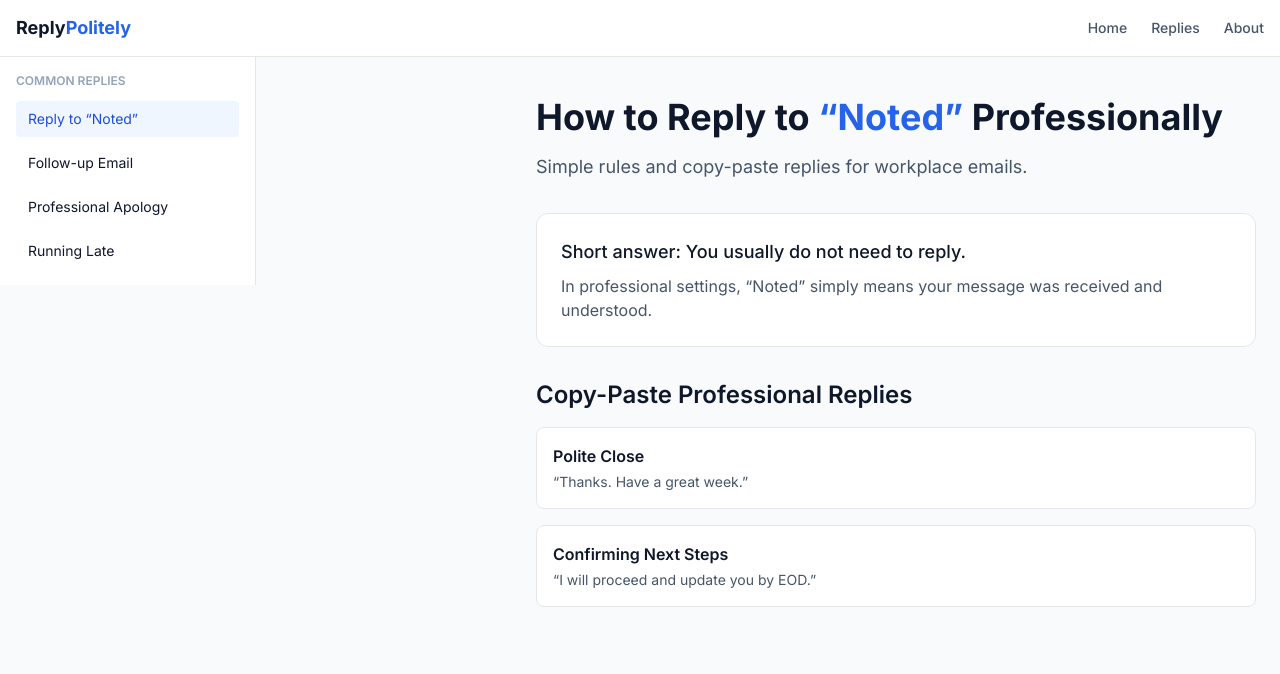
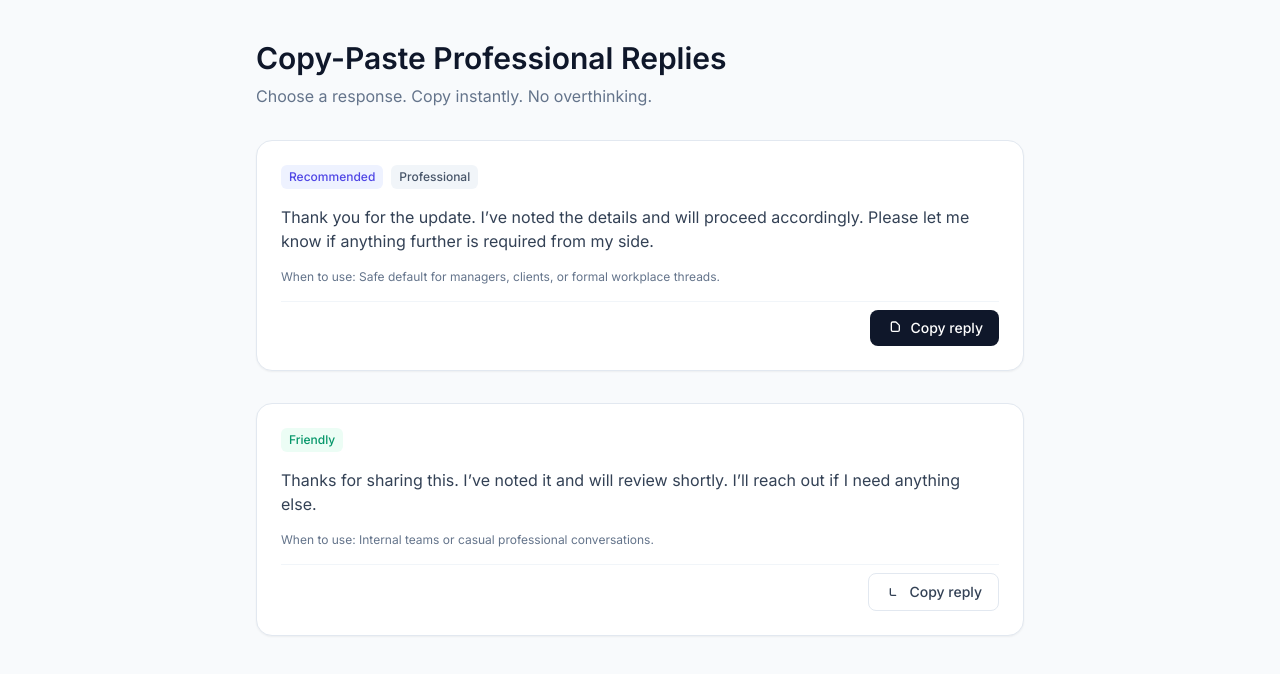
Before and after one commit to sarthaksingh7506-blip/replypolitely, a plain HTML site: page index.html in a window 1280 px wide. Drawn offline with nearby package versions, Linux system fonts and the light colour scheme.

Commit message:
Update index.html

```diff
--- a/index.html
+++ b/index.html
@@ -2,88 +2,153 @@
 <html lang="en">
 <head>
   <meta charset="UTF-8" />
-<meta name="viewport" content="width=device-width, initial-scale=1.0"/>
-<title>How to Reply to “Noted” Professionally</title>
+  <meta name="viewport" content="width=device-width, initial-scale=1.0" />
+  <title>ReplyPolitey – Professional Replies</title>
 
+  <!-- Tailwind -->
   <script src="https://cdn.tailwindcss.com"></script>
-<link href="https://fonts.googleapis.com/css2?family=Inter:wght@400;500;600;700&display=swap" rel="stylesheet">
+
+  <!-- Font -->
+  <link href="https://fonts.googleapis.com/css2?family=Inter:wght@400;500;600&display=swap" rel="stylesheet">
 
   <style>
     body { font-family: 'Inter', sans-serif; }
+    .btn-transition { transition: all 0.2s ease; }
   </style>
 </head>
 
-<body class="bg-slate-50 text-slate-900">
+<body class="bg-slate-50 text-slate-800 min-h-screen p-4 md:p-10">
 
-<!-- HEADER -->
-<header class="sticky top-0 z-50 bg-white border-b">
-  <div class="max-w-7xl mx-auto px-4 h-14 flex items-center justify-between">
-    <div class="flex items-center gap-3">
-      <button onclick="toggleSidebar()" class="md:hidden text-xl">☰</button>
-      <span class="font-bold text-lg">Reply<span class="text-blue-600">Politely</span></span>
-    </div>
-    <nav class="hidden md:flex gap-6 text-sm font-medium text-slate-600">
-      <a href="/" class="hover:text-blue-600">Home</a>
-      <a href="/reply/noted.html" class="hover:text-blue-600">Replies</a>
-      <a href="/about.html" class="hover:text-blue-600">About</a>
-    </nav>
-  </div>
+  <main class="max-w-3xl mx-auto space-y-8">
+
+    <!-- Header -->
+    <header class="space-y-2">
+      <h1 class="text-2xl md:text-3xl font-semibold text-slate-900">
+        Copy-Paste Professional Replies
+      </h1>
+      <p class="text-slate-500 text-sm md:text-base">
+        Choose a response. Copy instantly. No overthinking.
+      </p>
     </header>
 
-<div class="max-w-7xl mx-auto flex">
+    <!-- Reply Card -->
+    <section class="bg-white rounded-2xl border border-slate-200 shadow-sm p-6 space-y-4">
 
-<!-- SIDEBAR -->
-<aside id="sidebar" class="fixed md:static top-14 left-0 w-64 h-full bg-white border-r p-4 hidden md:block">
-  <p class="text-xs font-semibold text-slate-400 mb-3 uppercase">Common Replies</p>
-  <ul class="space-y-2 text-sm">
-    <li><a href="/reply/noted.html" class="block px-3 py-2 rounded bg-blue-50 text-blue-700">Reply to “Noted”</a></li>
-    <li><a href="/reply/follow-up.html" class="block px-3 py-2 rounded hover:bg-slate-100">Follow-up Email</a></li>
-    <li><a href="/reply/apology.html" class="block px-3 py-2 rounded hover:bg-slate-100">Professional Apology</a></li>
-    <li><a href="/reply/delay.html" class="block px-3 py-2 rounded hover:bg-slate-100">Running Late</a></li>
-  </ul>
-</aside>
+      <!-- Tags -->
+      <div class="flex items-center gap-2">
+        <span class="text-xs font-medium px-2 py-1 rounded-md bg-indigo-50 text-indigo-600">
+          Recommended
+        </span>
+        <span class="text-xs font-medium px-2 py-1 rounded-md bg-slate-100 text-slate-600">
+          Professional
+        </span>
+      </div>
 
-<!-- CONTENT -->
-<main class="flex-1 px-6 py-10 md:ml-64 max-w-3xl">
-
-<h1 class="text-4xl font-bold mb-4">
-How to Reply to <span class="text-blue-600">“Noted”</span> Professionally
-</h1>
-
-<p class="text-slate-600 text-lg mb-8">
-Simple rules and copy-paste replies for workplace emails.
+      <!-- Reply -->
+      <p class="reply-text text-slate-700 leading-relaxed text-sm md:text-base">
+        Thank you for the update. I’ve noted the details and will proceed accordingly.
+        Please let me know if anything further is required from my side.
       </p>
 
-<section class="bg-white border rounded-xl p-6 mb-8">
-  <p class="text-lg font-medium">
-    Short answer: You usually do not need to reply.
+      <!-- Guidance -->
+      <p class="text-xs text-slate-500">
+        When to use: Safe default for managers, clients, or formal workplace threads.
       </p>
-  <p class="text-slate-600 mt-2">
-    In professional settings, “Noted” simply means your message was received and understood.
-  </p>
+
+      <!-- Action -->
+      <div class="flex justify-end pt-2 border-t border-slate-100">
+        <button
+          class="copy-btn btn-transition flex items-center gap-2 px-4 py-2 rounded-lg text-sm font-medium bg-slate-900 text-white hover:bg-slate-800 active:scale-95"
+          aria-live="polite"
+        >
+          <svg class="icon-copy w-4 h-4" fill="none" stroke="currentColor" viewBox="0 0 24 24">
+            <path stroke-linecap="round" stroke-linejoin="round" stroke-width="2"
+              d="M8 7v8a2 2 0 002 2h6M8 7V5a2 2 0 012-2h4.586a1 1 0 01.707.293l4.414 4.414a1 1 0 01.293.707V15a2 2 0 01-2 2h-2" />
+          </svg>
+          <svg class="icon-check w-4 h-4 hidden" fill="none" stroke="currentColor" viewBox="0 0 24 24">
+            <path stroke-linecap="round" stroke-linejoin="round" stroke-width="2"
+              d="M5 13l4 4L19 7" />
+          </svg>
+          <span class="btn-text">Copy reply</span>
+        </button>
+      </div>
     </section>
 
-<h2 class="text-2xl font-semibold mb-4">Copy-Paste Professional Replies</h2>
+    <!-- Second Variant -->
+    <section class="bg-white rounded-2xl border border-slate-200 shadow-sm p-6 space-y-4">
 
-<div class="space-y-4">
-  <div class="bg-white border rounded-lg p-4">
-    <p class="font-semibold mb-1">Polite Close</p>
-    <p class="text-slate-600 text-sm">“Thanks. Have a great week.”</p>
+      <div class="flex items-center gap-2">
+        <span class="text-xs font-medium px-2 py-1 rounded-md bg-emerald-50 text-emerald-600">
+          Friendly
+        </span>
       </div>
 
-  <div class="bg-white border rounded-lg p-4">
-    <p class="font-semibold mb-1">Confirming Next Steps</p>
-    <p class="text-slate-600 text-sm">“I will proceed and update you by EOD.”</p>
+      <p class="reply-text text-slate-700 leading-relaxed text-sm md:text-base">
+        Thanks for sharing this. I’ve noted it and will review shortly.
+        I’ll reach out if I need anything else.
+      </p>
+
+      <p class="text-xs text-slate-500">
+        When to use: Internal teams or casual professional conversations.
+      </p>
+
+      <div class="flex justify-end pt-2 border-t border-slate-100">
+        <button
+          class="copy-btn btn-transition flex items-center gap-2 px-4 py-2 rounded-lg text-sm font-medium border border-slate-200 text-slate-700 hover:bg-slate-50 active:scale-95"
+          aria-live="polite"
+        >
+          <svg class="icon-copy w-4 h-4" fill="none" stroke="currentColor" viewBox="0 0 24 24">
+            <path stroke-linecap="round" stroke-linejoin="round" stroke-width="2"
+              d="M8 7v8a2 2 0 002 2h6" />
+          </svg>
+          <svg class="icon-check w-4 h-4 hidden text-green-600" fill="none" stroke="currentColor" viewBox="0 0 24 24">
+            <path stroke-linecap="round" stroke-linejoin="round" stroke-width="2"
+              d="M5 13l4 4L19 7" />
+          </svg>
+          <span class="btn-text">Copy reply</span>
+        </button>
       </div>
-</div>
+    </section>
 
   </main>
-</div>
 
+  <!-- JS -->
   <script>
-function toggleSidebar() {
-  document.getElementById('sidebar').classList.toggle('hidden');
+    document.querySelectorAll('.copy-btn').forEach(button => {
+      button.addEventListener('click', async () => {
+        const card = button.closest('section');
+        const text = card.querySelector('.reply-text').innerText.trim();
+
+        try {
+          await navigator.clipboard.writeText(text);
+
+          const copyIcon = button.querySelector('.icon-copy');
+          const checkIcon = button.querySelector('.icon-check');
+          const textSpan = button.querySelector('.btn-text');
+
+          copyIcon.classList.add('hidden');
+          checkIcon.classList.remove('hidden');
+          textSpan.textContent = 'Copied';
+
+          button.classList.add('bg-green-600', 'text-white');
+          button.classList.remove('bg-slate-900');
+
+          setTimeout(() => {
+            copyIcon.classList.remove('hidden');
+            checkIcon.classList.add('hidden');
+            textSpan.textContent = 'Copy reply';
+
+            button.classList.remove('bg-green-600', 'text-white');
+            if (!button.classList.contains('border')) {
+              button.classList.add('bg-slate-900');
             }
+          }, 1800);
+
+        } catch {
+          alert('Copy failed. Please try again.');
+        }
+      });
+    });
   </script>
 
 </body>
```
Lines whose indentation alone changed are shown as unchanged.
